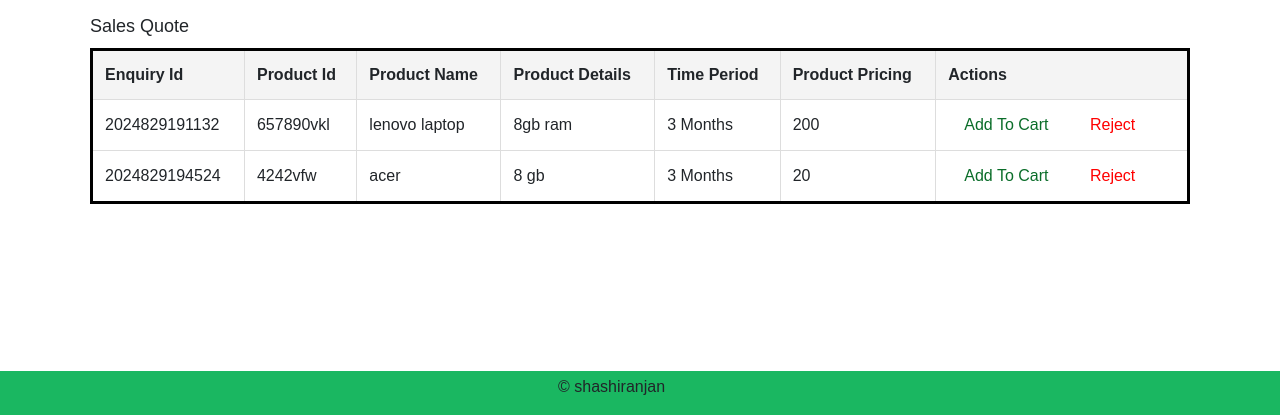
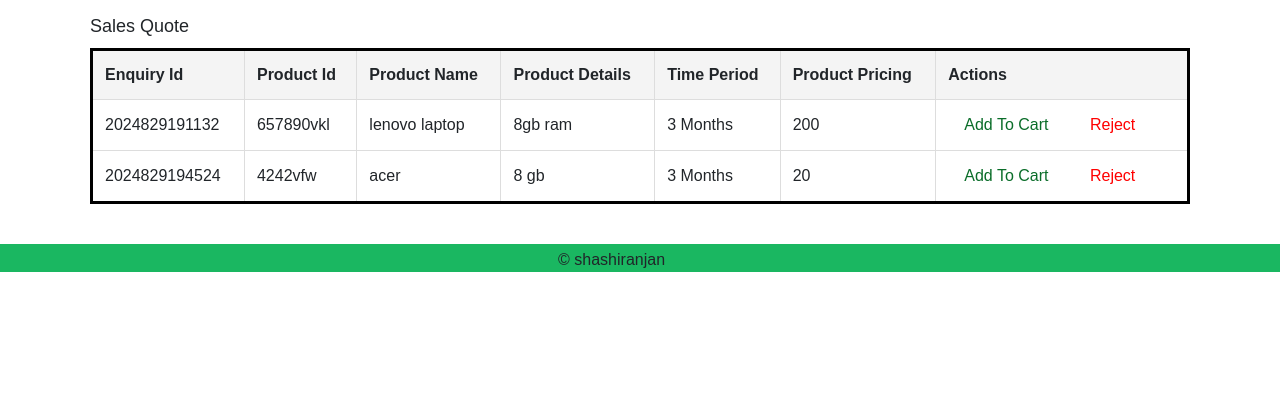
Before and after one commit to shashiranjan05/rentalbox, a Django app: page /dashboard/ in a window 1280 px wide. Shown: the part 385-800 px from the top of the page. Run offline with Django 5.2, Linux system fonts and the light colour scheme; a user stored in the database is signed in; data comes from the database, SQL or seed files in the repository; both versions use the stored data as it was after the commit; some libraries are stand-ins or nearby versions.

Commit message:
changes in invoice and sales quote for designing

```diff
--- a/warehouse/templates/dashboard.html
+++ b/warehouse/templates/dashboard.html
@@ -205,7 +205,7 @@
         </div>
 
                <!-- footer start -->
-        <div class="footer" style="background-color: rgb(26, 183, 97); text-align: center; left: 0%; width: 100%; bottom: 0%; position: fixed; ">
+        <div class="footer" style="background-color: rgb(26, 183, 97); text-align: center; left: 0%; width: 100%; bottom: 0%;  ">
             <p>&copy shashiranjan<a href="https://www.linkedin.com/in/shashiranjan05/" ><i class="fa fa-linkedin-square" style="font-size:24px; color: black;"></i></a> &nbsp;<a href="https://github.com/shashiranjan05"><i class="fa fa-github-square" style="font-size:24px; color: black;" ></i></a>
             </p>
         </div>
--- a/warehouse/templates/warehouse/sales_quote.html
+++ b/warehouse/templates/warehouse/sales_quote.html
@@ -100,7 +100,7 @@
         </div>
     <br>
         <div class="row">
-            <input type="submit" style="margin-left: 25%;" value="submit" name="submit">
+            <input id="submit_sales_button" type="submit" style="margin-left: 25%;" value="submit" name="submit">
         </div>
         </form>
     </div>
```
Also changed, not shown: warehouse/templates/warehouse/invoice.html (+0 -8 lines), db.sqlite3.
